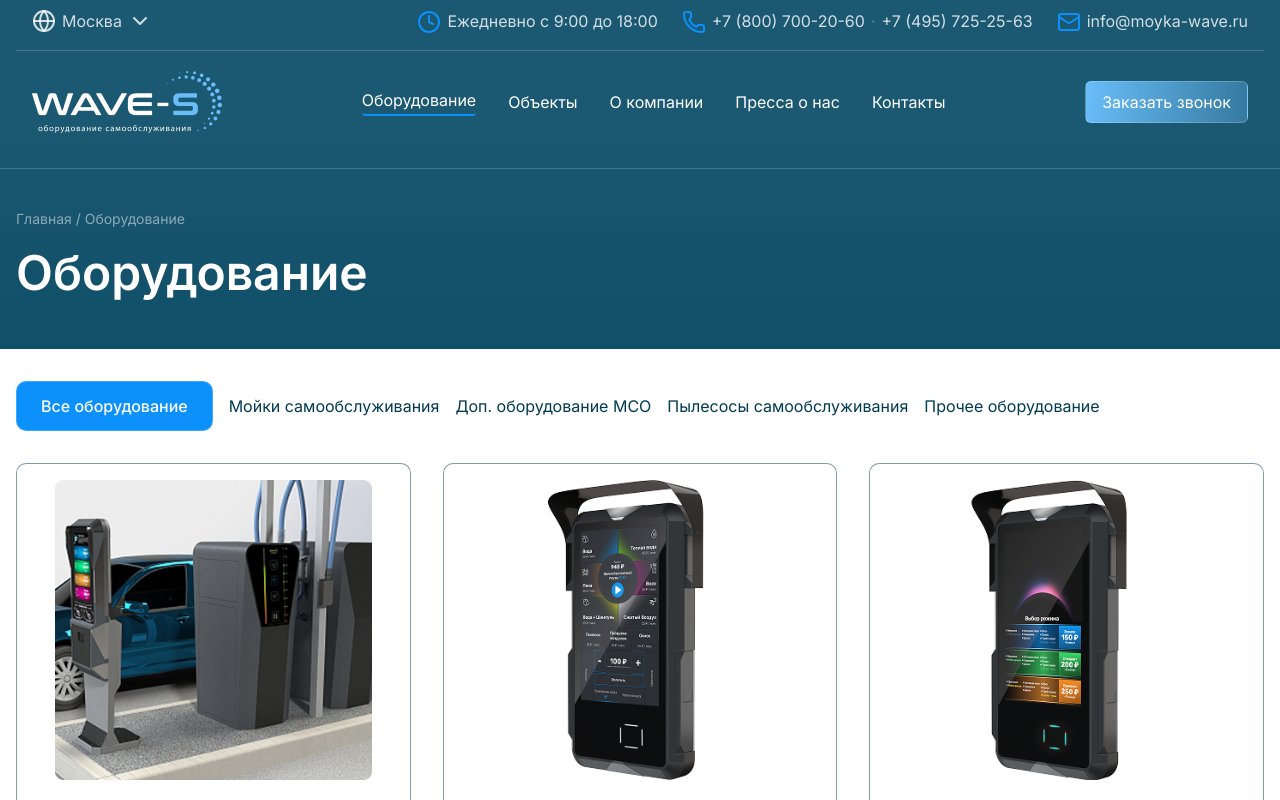
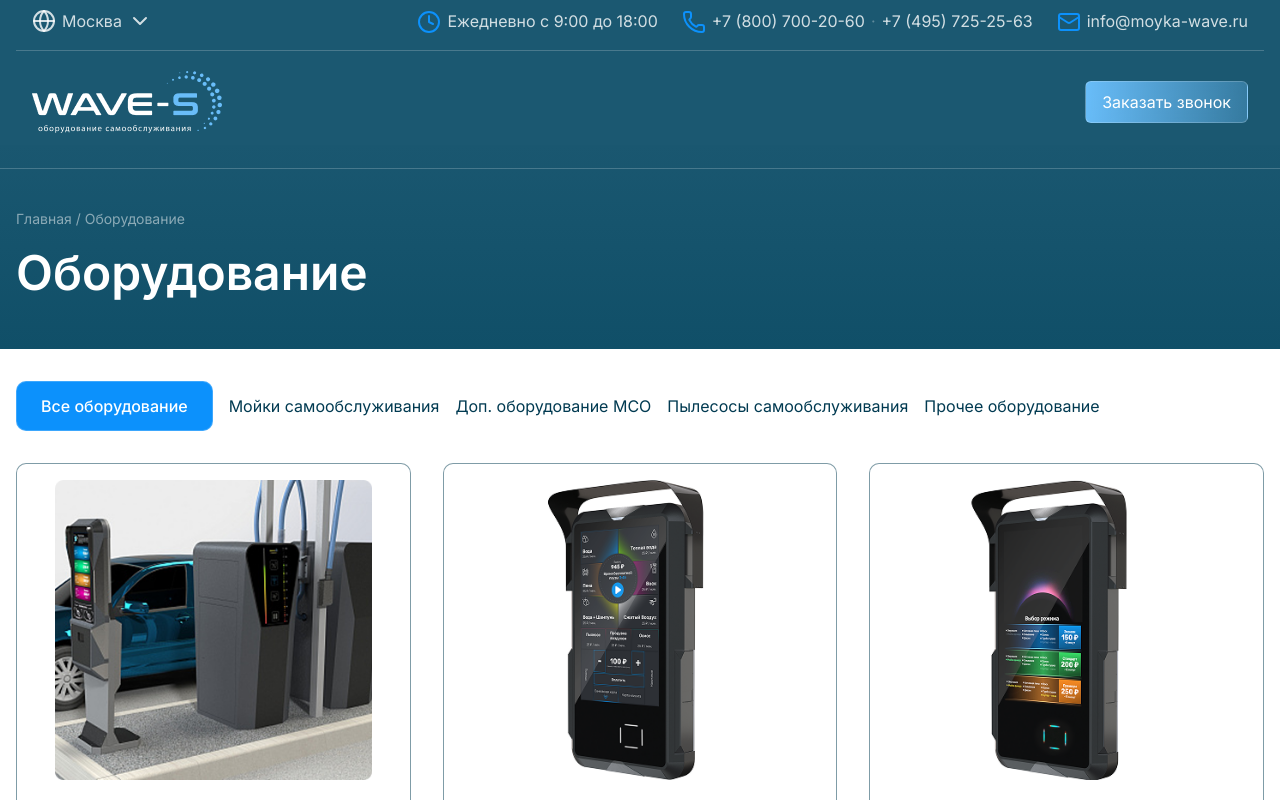
Before and after one commit to LGalushka/wave-s, a React (Vite) app: page /catalog in a window 1280 px wide. Shown: the top 800 px of the page. Built offline with nearby package versions, Linux system fonts and the light colour scheme.

Commit message:
fix: navLink

```diff
--- a/src/components/layout/Header/navLinks.tsx
+++ b/src/components/layout/Header/navLinks.tsx
@@ -1,7 +1,6 @@
 export const navLinks = [
-  { label: "Оборудование", path: "/catalog" },
-  { label: "Объекты", path: "/objects" },
-  { label: "О компании", path: "/about" },
-  { label: "Пресса о нас", path: "/press" },
-  { label: "Контакты", path: "/contacts" },
+  { path: "objects", element: <div className="container-main py-8 text-text-white">Объекты</div> },
+  { path: "about", element: <div className="container-main py-8 text-text-white">О компании</div> },
+  { path: "press", element: <div className="container-main py-8 text-text-white">Пресса</div> },
+  { path: "contacts", element: <div className="container-main py-8 text-text-white">Контакты</div> },
 ];
--- a/src/data/products.ts
+++ b/src/data/products.ts
@@ -158,7 +158,7 @@ export const products: Product[] = [
     description: "Профессиональный терминал для мойки самообслуживания",
   },
   {
-    id: "7",
+    id: "6",
     name: 'Терминал "Platinum Space Robo" (настенный)',
     category: "other",
     type: "Терминал",
```
